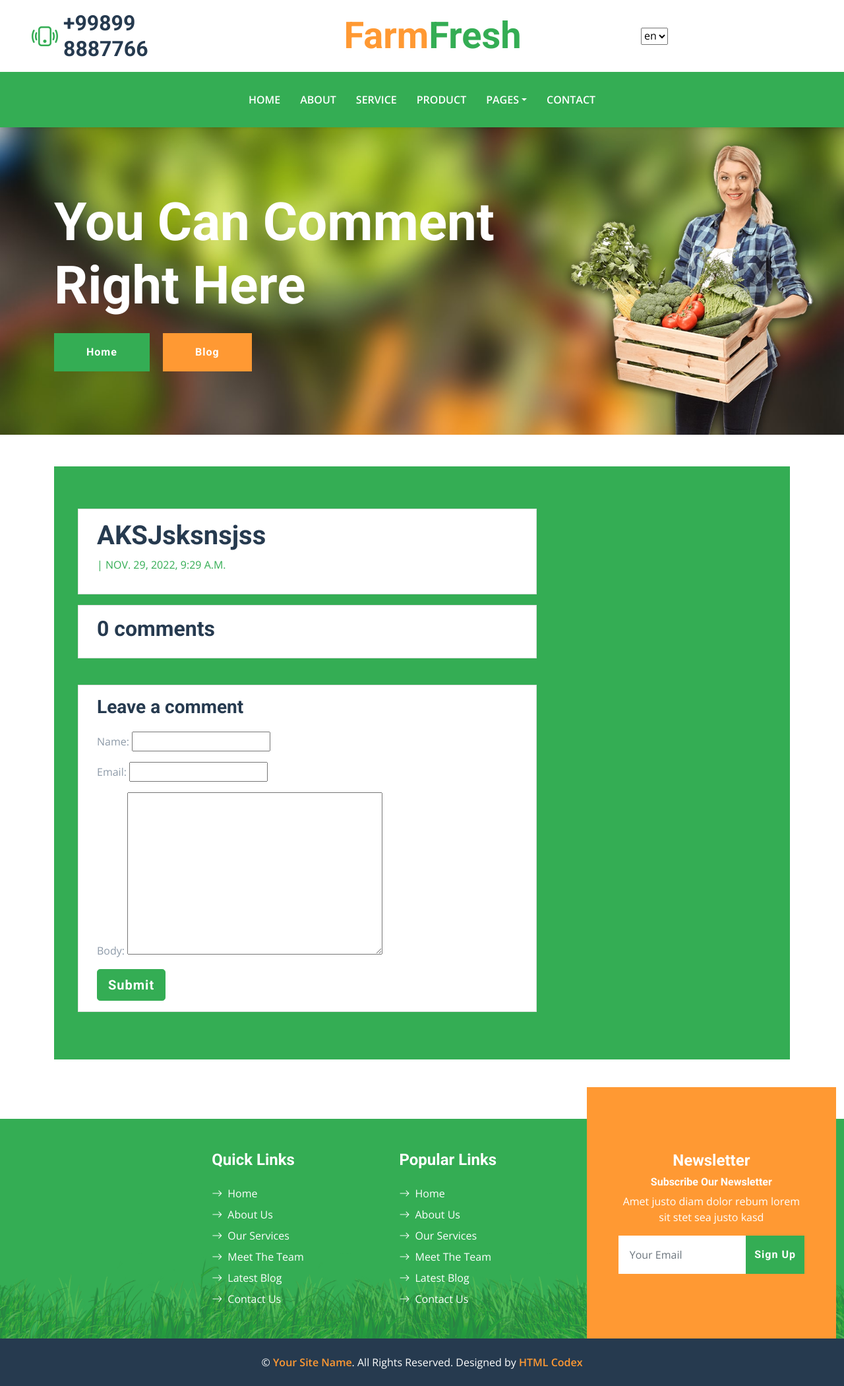
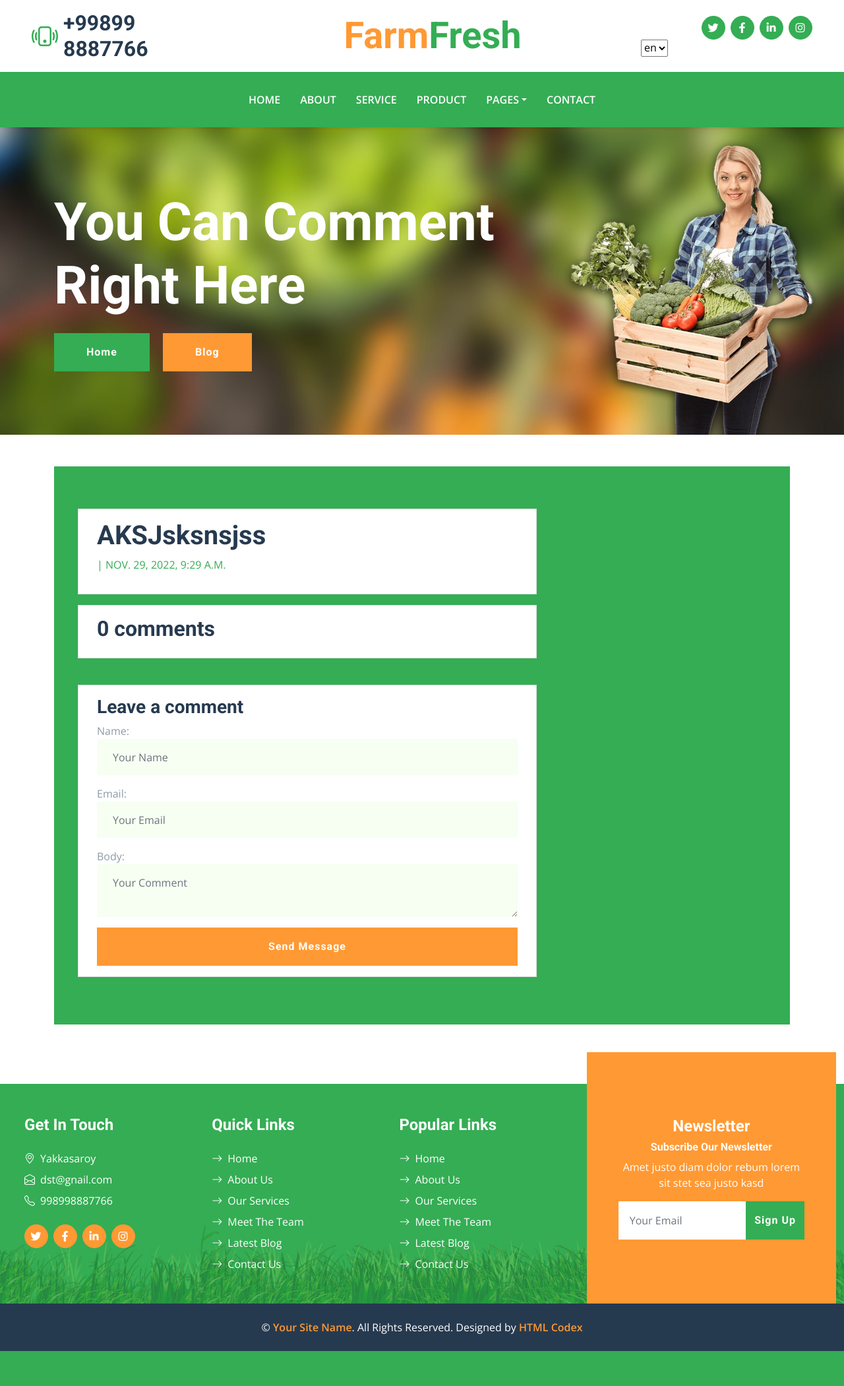
Before and after one commit to javohiralisherovic/farmfresh, a Django app: a page that uses templates/all/post_detail.html in a window 1280 px wide. Shown: the whole page at 66% size. After the commit the page ends 2048 px from the top, so only its background shows below. Run offline with Django 4.2, Linux system fonts and the light colour scheme; data comes from the database, SQL or seed files in the repository; some libraries are stand-ins or nearby versions.

Commit message:
comment
comment form

```diff
--- a/farmfresh/forms.py
+++ b/farmfresh/forms.py
@@ -45,3 +45,23 @@ class CommentForm(forms.ModelForm):
     class Meta:
         model = Comment
         fields = ('name', 'email', 'body')
+
+        widgets = {
+            'name': forms.TextInput(attrs={
+                'class': 'form-control bg-light border-0 px-4',
+                'placeholder': 'Your Name',
+                "type": "text",
+                'style':"height: 55px;"
+            }),
+            'email': forms.EmailInput(attrs={
+                'class': 'form-control bg-light border-0 px-4',
+                'placeholder': 'Your Email',
+                "type": "email",
+                'style':"height: 55px;"
+            }),
+            'body': forms.Textarea(attrs={
+                'class': 'form-control bg-light border-0 px-4 py-3',
+                'placeholder': 'Your Comment',
+                'rows':"2"
+            })
+        }
--- a/farmfresh/views.py
+++ b/farmfresh/views.py
@@ -2,7 +2,6 @@ from .models import *
 from django.db.models import Q
 from django.views.generic import ListView
 from django.shortcuts import render, redirect
-from django.views.decorators.csrf import csrf_protect
 from .forms import CommentForm, ContactForm
 from django.shortcuts import render, get_object_or_404
 
@@ -31,13 +30,13 @@ def post_detail(request, slug):
     else:
         comment_form = CommentForm()
 
-    # aboutdisplay = AboutUs.objects.all()
-    # context = {"AboutUs": aboutdisplay}
+    aboutdisplay = AboutUs.objects.all()
 
     return render(request, template_name, {'post': post,
                                            'comments': comments,
                                            'new_comment': new_comment,
-                                           'comment_form': comment_form})
+                                           'comment_form': comment_form,
+                                           "AboutUs": aboutdisplay})
 
 
 def infex(request):
--- a/templates/all/post_detail.html
+++ b/templates/all/post_detail.html
@@ -57,11 +57,11 @@
                             </div>
                             {% else %}
                             <h3>Leave a comment</h3>
-                            <form method="post" style="margin-top: 1.3em;">
-                  {{ comment_form.as_p }}
-                  {% csrf_token %}
-                  <button type="submit" class="btn btn-primary  btn-lg">Submit</button>
-                </form>
+                            <form method="post" action="">
+                            {{ comment_form.as_p }}
+                            {% csrf_token %}
+                            <button class="btn btn-secondary w-100 py-3" type="submit">Send Message</button>
+                            </form>
                             {% endif %}
                         </div>
                     </div>
```
